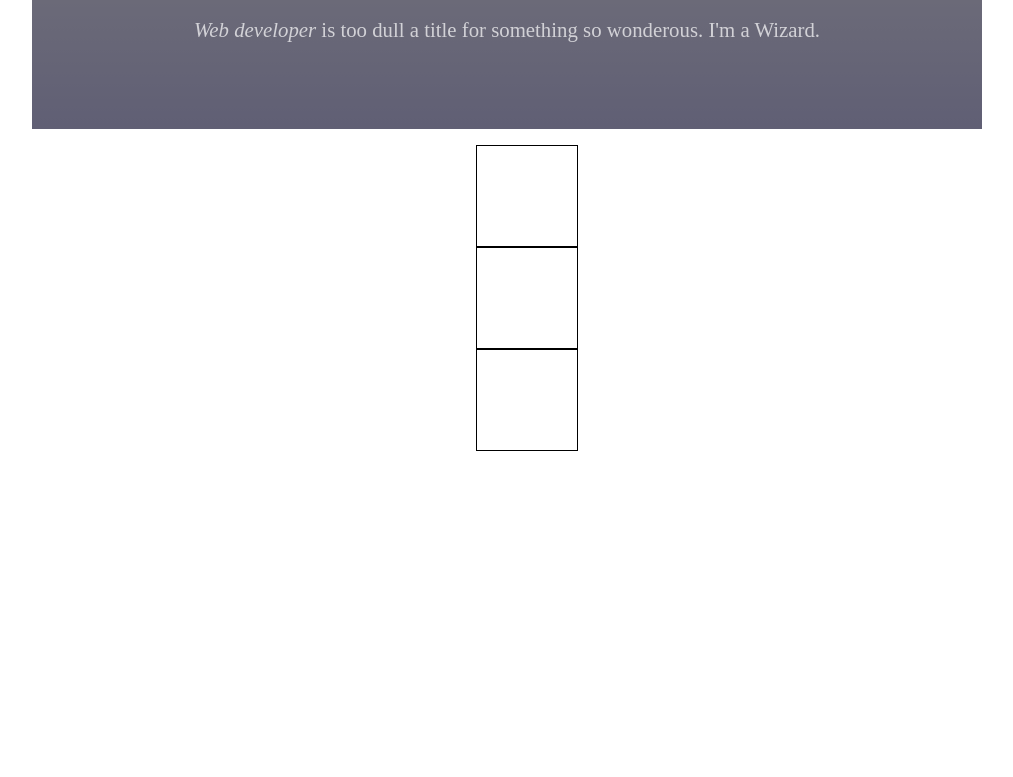
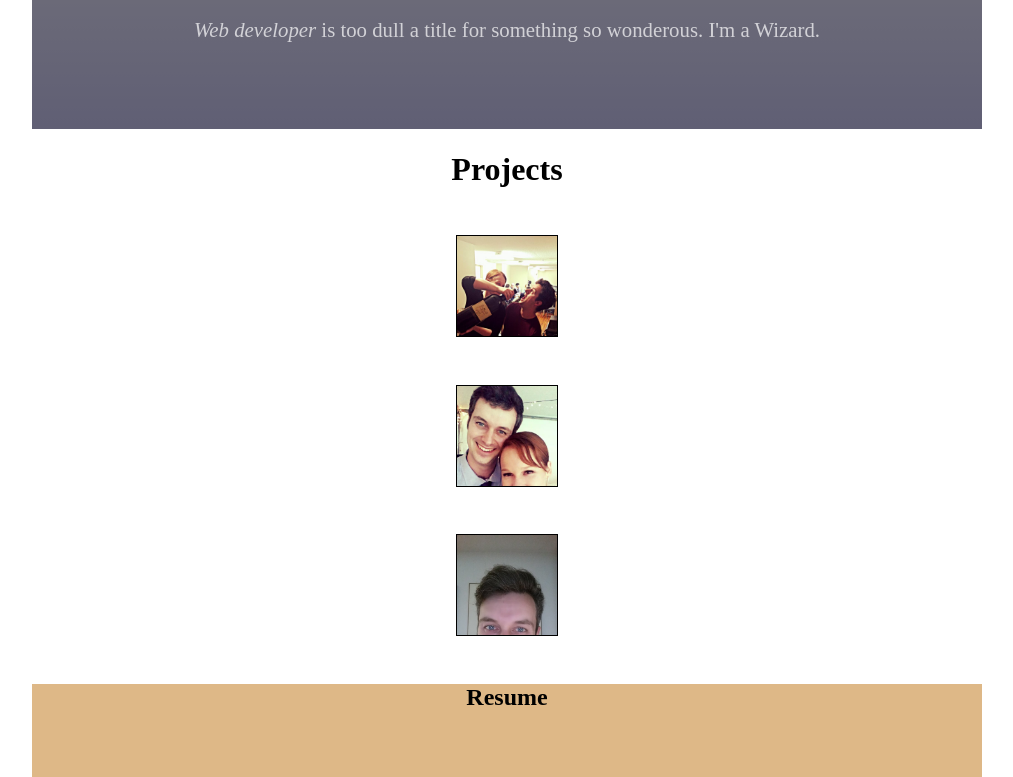
Before and after one commit to ChimeraBlack1/portfolio, a plain HTML site: page index.html in a window 1280 px wide. Shown: the part 932-1709 px from the top of the page, without its empty margins (133-1146 px from the left). Before the commit the page ends 1399 px from the top, so only its background shows below. Drawn offline with nearby package versions, Linux system fonts and the light colour scheme; a script that the page names is missing; a web font is replaced by a local one.

Commit message:
added Projects and footer sections.  Also overlay for project items

```diff
--- a/css/main.css
+++ b/css/main.css
@@ -297,30 +297,92 @@ p {
 
 /* PROJECTS */
 
+.projects h1 {
+    text-align: center;
+}
+
+.projects ul {
+    padding: 0;
+}
+
 .gallery-item{
     height: 100px;
     width: 100px;
-    margin: 0 auto;
+    margin: 5% auto;
     border: 1px solid black;
+    position: relative;
+    background-size: cover;
 }
 
 #gal1 {
+    background-image: url(../img/chris_champagne.jpg);
 
 }
 
 #gal2 {
-
+    background-image: url(../img/Chris_tie.jpg);
 }
 
 #gal3 {
+    background-image: url(../img/chris.jpg);
+}
 
+.gallery-item a {
+    cursor: pointer;
 }
+
+
+/* gallery overlay */
+.goverlay {
+    position: absolute;
+    background-color: rgba(0,0,0,0);
+    color: rgba(255,255,255,0);
+    height: 100%;
+    width: 100%;
+    transition: background-color 600ms, color 600ms;
+}
+
+.goverlay:hover {
+    background-color: rgba(0,0,0,0.5);
+    color: rgba(255,255,255,1);
+}
+
+.goverlay span {
+    position: absolute;
+    top: 40%;
+    left: 20%;
+}
+
+
+/*********************************
+MODALS
+*********************************/
+
+/* PROFILE IMAGE MODAL*/
+/* CONTACT MODAL */
+/* TO-TOP BUTTON */
 
 
 
 
+/* FOOTER & RESUME */
+.footer {
+    height: 5.8rem;
+    background-color: burlywood;
+}
 
+.footer h3 {
+    text-align: center;
+}
 
+.footer a {
+    color: black;
+}
+
+.footer a:hover {
+    font-size: 1.8rem;
+    cursor: pointer;
+}
 
 /* Closed-Nav animation */
 
--- a/index.html
+++ b/index.html
@@ -21,8 +21,8 @@
         <section id="nav" class="nav" alt="nav">
             <ul>
                 <li><a href="#">ABOUT</a></li>
-                <li><a href="#">PROJECTS</a></li>
-                <li><a href="#">RESUME</a></li>
+                <li><a href="#projects">PROJECTS</a></li>
+                <li><a href="#resume">RESUME</a></li>
                 <li><a href="#">CONTACT</a></li>
             </ul>
         </section>
@@ -36,7 +36,7 @@
 
                </div>
                 </div>
-                <div class="aboutMe">
+                <div id='about' class="aboutMe">
                     <p>
                     I say <span class="bold italic">Wizard</span> because to me, working with code is like spellcasting.  <br>Instead of a spellbook full of incantations, I have a box made from refined dinosaur bone that controls lightning.
                   </p>
@@ -51,10 +51,11 @@
 
 
                 <div class='projects'>
+                    <h1 id='projects'>Projects</h1>
                     <ul class='gallery'>
-                        <li id='gal1' class='gallery-item'></li>
-                        <li id='gal2' class='gallery-item'></li>
-                        <li id='gal3' class='gallery-item'></li>
+                        <a href="#"><li id='gal1' class='gallery-item'><div class="goverlay"><span>project 1</span></div></li></a>
+                        <a href="#"><li id='gal2' class='gallery-item'><div class="goverlay"><span>project 2</span></div></li></a>
+                        <a href="#"><li id='gal3' class='gallery-item'><div class="goverlay"><span>project 3</span></div></li></a>
                     </ul>
                 </div>
 
@@ -74,7 +75,9 @@
 -->
 
 
-        <section class="footer"></section>
+        <section class="footer">
+            <h3 id='resume'><a>Resume</a></h3>
+        </section>
     </div>
     <!-- jQuery first, then Tether, then Bootstrap JS. -->
     <script src="https://ajax.googleapis.com/ajax/libs/jquery/3.0.0/jquery.min.js" integrity="sha384-THPy051/pYDQGanwU6poAc/hOdQxjnOEXzbT+OuUAFqNqFjL+4IGLBgCJC3ZOShY" crossorigin="anonymous"></script>
```
